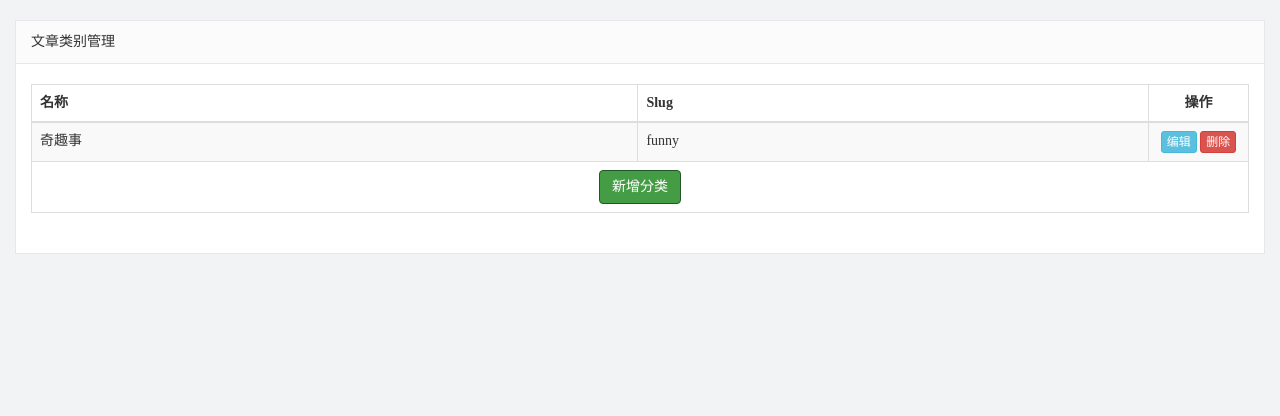
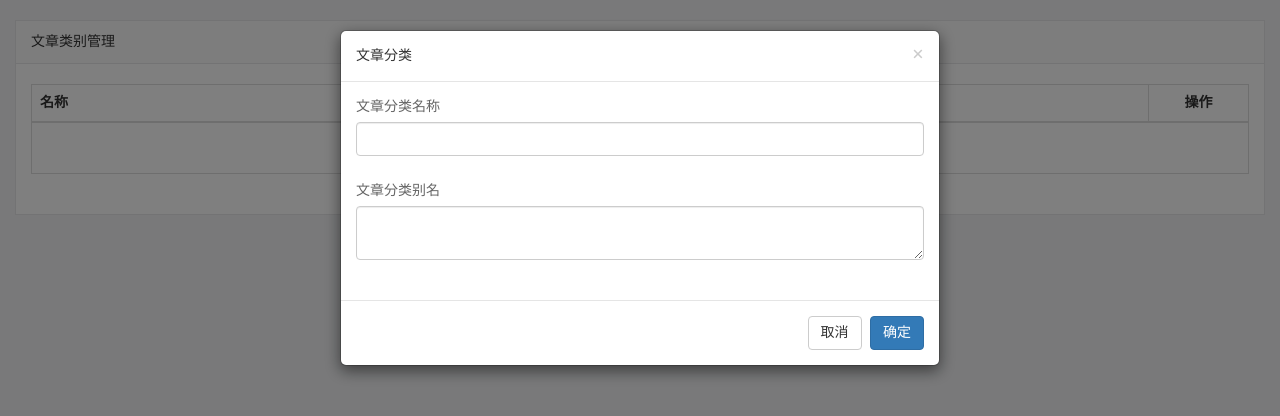
Before and after one commit to tankson/BigNews, a plain HTML site: page admin/article_category.html in a window 1280 px wide. Both pictures are taken after a click on the link "新增分类". Drawn offline with Linux system fonts and the light colour scheme.

Commit message:
文件类别管理配置模态框

```diff
--- a/admin/article_category.html
+++ b/admin/article_category.html
@@ -31,14 +31,14 @@
                     </tr>
                 </thead>
                 <tbody>
-                    <tr>
+                  <!--   <tr>
                         <td>奇趣事</td>
                         <td>funny</td>
                         <td class="text-center">
                             <a href="javascript:void(0)" data-toggle="modal" class=" btn btn-info btn-xs">编辑</a>
                             <a href="javascript:void(0)" class="btn btn-danger btn-xs">删除</a>
                         </td>
-                    </tr>
+                    </tr> -->
                 </tbody>
                 <tfoot>
                     <tr>
@@ -52,4 +52,41 @@
         </div>
     </div>
 
+
+
+    <!-- bootstrap中的模态框 -->
+    <div class="modal fade" id="myModal" tabindex="-1" role="dialog" aria-labelledby="exampleModalLabel">
+        <div class="modal-dialog" role="document">
+            <div class="modal-content">
+                <div class="modal-header">
+                    <button type="button" class="close" data-dismiss="modal" aria-label="Close"><span
+                            aria-hidden="true">&times;</span></button>
+                    <h4 class="modal-title" id="exampleModalLabel">文章分类</h4>
+                </div>
+                <div class="modal-body">
+                    <form>
+                        <!-- 使用这个隐藏域来存储文章分类id -->
+                        <input type="hidden" name="id" id="cateid">
+                        <div class="form-group">
+                            <label for="recipient-name" class="control-label">文章分类名称</label>
+                            <input type="text" class="form-control" id="recipient-name">
+                        </div>
+                        <div class="form-group">
+                            <label for="message-text" class="control-label">文章分类别名</label>
+                            <textarea class="form-control" id="message-text"></textarea>
+                        </div>
+                    </form>
+                </div>
+                <div class="modal-footer">
+                    <button type="button" class="btn btn-default" data-dismiss="modal" id="btn-cancel">取消</button>
+                    <button type="button" class="btn btn-primary" id="btn-confirm">确定</button>
+                </div>
+            </div>
+        </div>
+    </div>
+
+</body>
+
+<script src="./libs/http.js"></script>
+<script type="text/html" id="categoryList"></script>
 </html>
```
